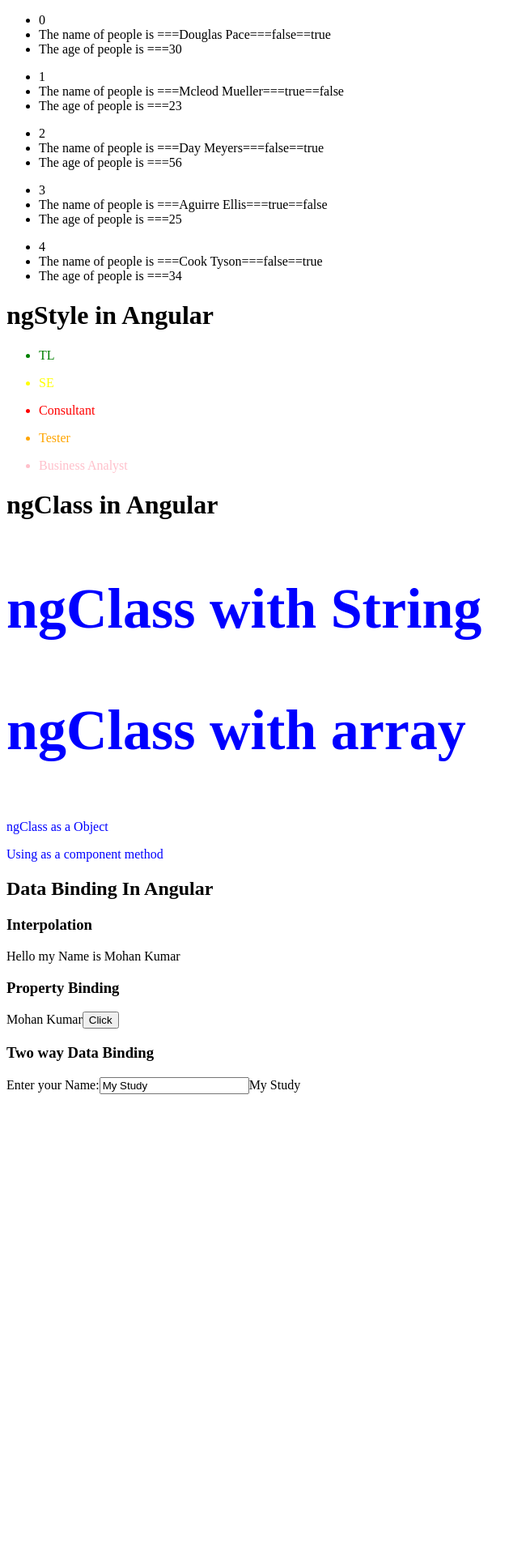
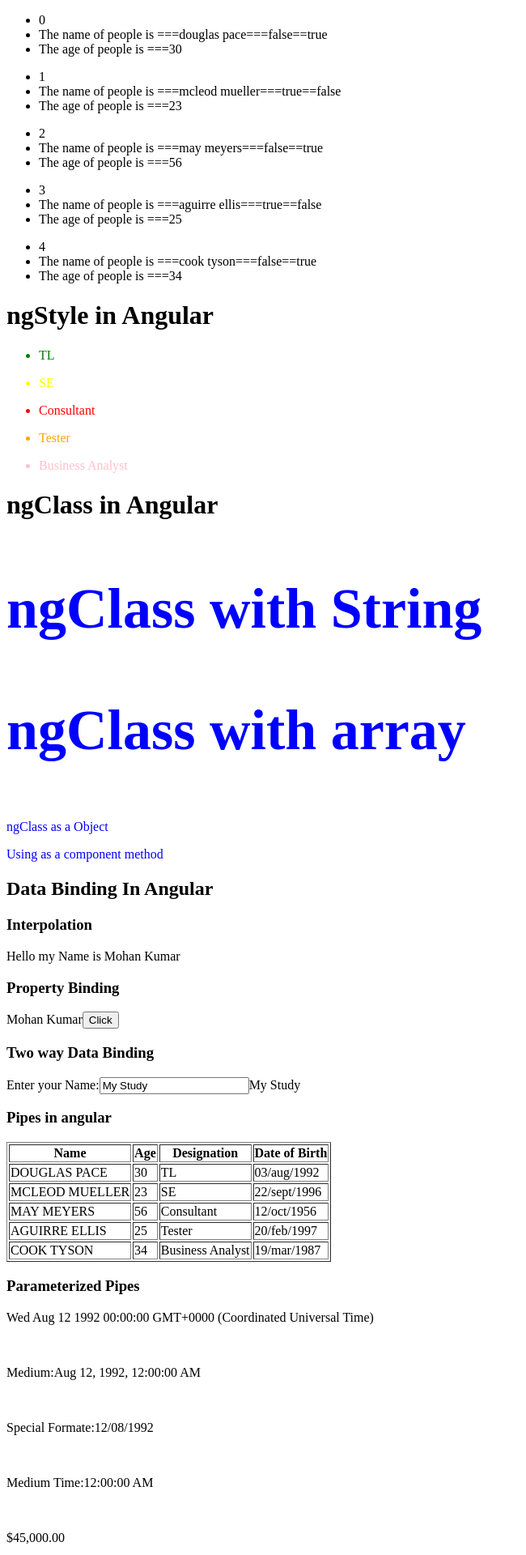
Before and after one commit to pranay-chauhan/myAngular, an Angular app: page / in a window 1280 px wide. Shown: the top 1920 px of the page at 81% size, without its empty margins (0-650 px from the left). Before the commit the page ends 1359 px from the top, so only its background shows below. Built offline with nearby package versions, Linux system fonts and the light colour scheme.

Commit message:
added pipe code

```diff
--- a/src/app/app.component.html
+++ b/src/app/app.component.html
@@ -34,3 +34,27 @@
 
 <h3>Two way Data Binding</h3>
 Enter your Name:<input type="text" [(ngModel)]="data"/>{{data}}
+
+
+<h3>Pipes in angular</h3>
+<table border="1">
+    <tr>
+        <th>Name</th>
+         <th>Age</th>
+         <th>Designation</th>
+         <th>Date of Birth</th>
+    </tr>
+    <tr *ngFor="let person of people">
+        <td>{{person.name | uppercase}}</td>
+        <td>{{person.age}}</td>
+        <td>{{person.desc}}</td>
+        <td>{{person.dob}}</td>
+    </tr>
+</table>
+
+<h3>Parameterized Pipes</h3>
+<p>{{dob}}</p><br/>
+<p>Medium:{{dob | date:'medium'}}</p><br/>
+<p> Special Formate:{{dob| date:'dd/MM/yyyy'}}</p><br>
+<p>Medium Time:{{dob | date:'mediumTime'}}</p><br/>
+<p>{{salary | currency:'USD'}}</p>
--- a/src/app/app.component.ts
+++ b/src/app/app.component.ts
@@ -8,22 +8,24 @@
 export class AppComponent {
   name:string ='Mohan Kumar'
   headline:boolean = false;
-  data:any='My Study'
+  data:any='My Study';
+  dob:any = new Date(1992,7,12);
+  salary:number = 45000
   people: any[] = [
     {
-      "name": "Douglas  Pace", "age":30,"desc":'TL'
+      "name": "douglas  pace", "age":30,"desc":'TL','dob':'03/aug/1992'
     },
     {
-      "name": "Mcleod  Mueller", "age":23,"desc":'SE'
+      "name": "mcleod  mueller", "age":23,"desc":'SE','dob':'22/sept/1996'
     },
     {
-      "name": "Day  Meyers", "age":56,"desc":'Consultant'
+      "name": "may meyers", "age":56,"desc":'Consultant','dob':'12/oct/1956'
     },
     {
-      "name": "Aguirre  Ellis", "age":25,"desc":'Tester'
+      "name": "aguirre  ellis", "age":25,"desc":'Tester','dob':'20/feb/1997'
     },
     {
-      "name": "Cook  Tyson", "age":34,"desc":'Business Analyst'
+      "name": "cook  tyson", "age":34,"desc":'Business Analyst','dob':'19/mar/1987'
     }
   ];
   showConsole(){
```
